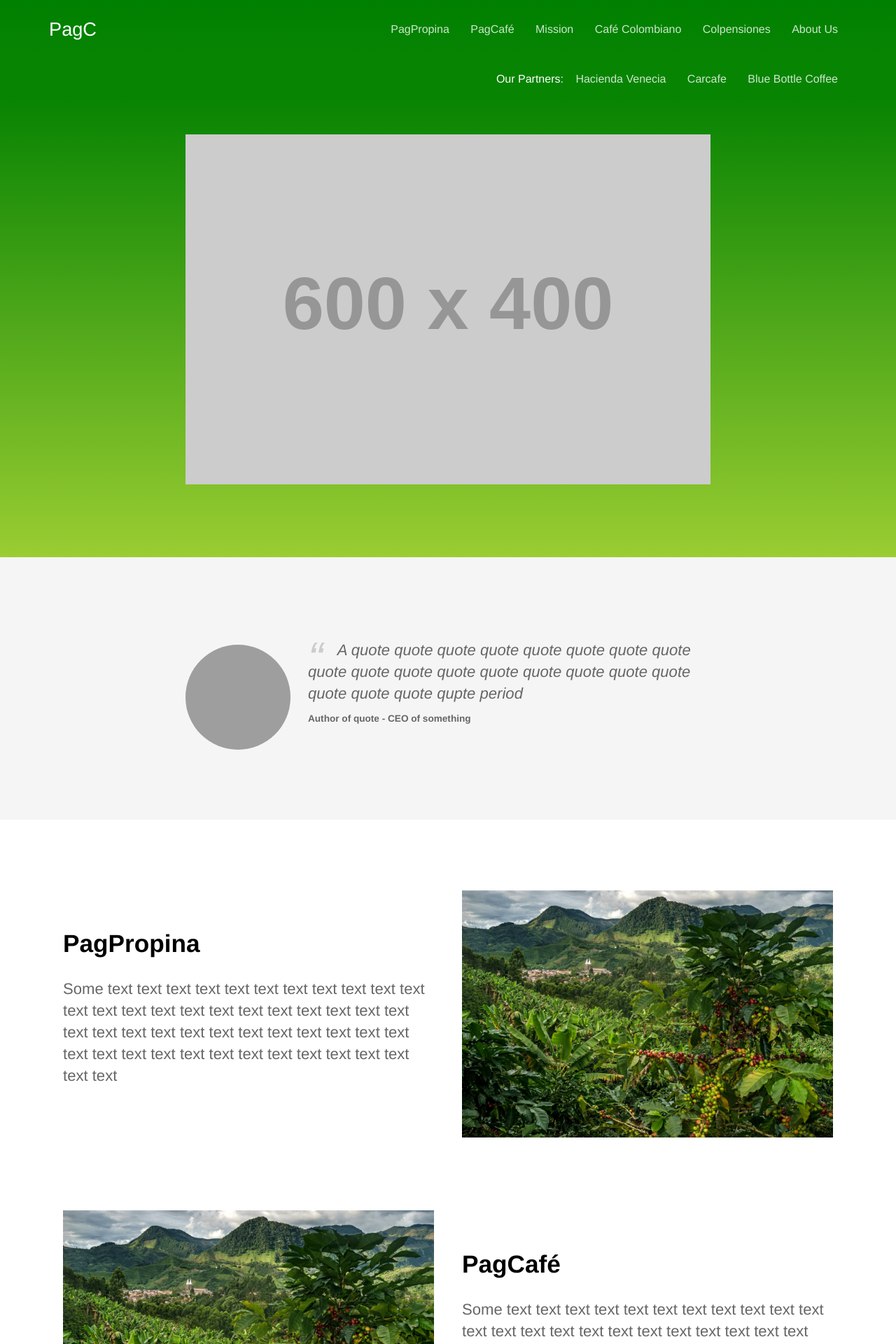
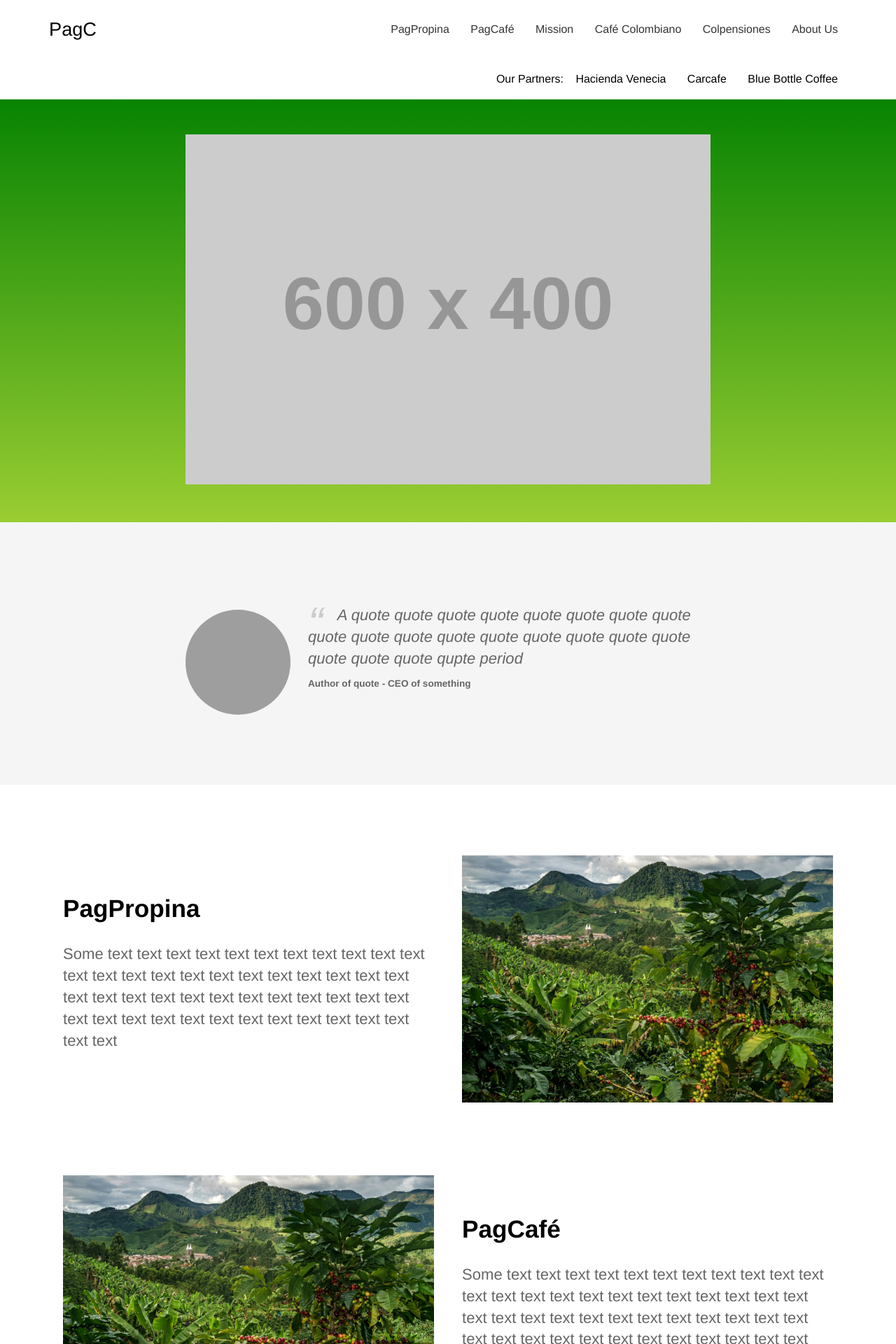
Before and after one commit to evandrewry/pagc-jekyll, a Jekyll site: the page built from index.html, in a window 1280 px wide. Shown: the top 1920 px of the page at 70% size. Built offline with Jekyll 4.4.1, drawn with Linux system fonts in a browser that asks for light colours; grey boxes are pictures that could not be loaded.

Commit message:
make nav white and adjust tablet breakpoint

```diff
--- a/_sass/landing-page.scss
+++ b/_sass/landing-page.scss
@@ -1,11 +1,11 @@
 .partners {
   text-align: right;
-  background: #{$middle-gradient-color};
+  background: $brand-color;
   a {
     margin: 0 3px;
     padding: 20px 10px;
     border-bottom: 1px solid rgba(255,255,255,0);
-    color: rgba(255,255,255,.8);
+    color: $nav-link-color;
     transition: .2s ease-in-out;
 
     @media #{$mid-point} {
@@ -50,7 +50,7 @@
   color: #ffffff;
   text-align: center;
   background: linear-gradient(to bottom, $middle-gradient-color 0%, $secondary-brand-color 100%) no-repeat #a05fb7;
-  padding-top: 50px;
+  padding: 50px 0;
 
   p {
     color: #fff;
--- a/_sass/layout.scss
+++ b/_sass/layout.scss
@@ -18,13 +18,12 @@
 }
 
 header {
-  color: #fff;
+  color: $nav-link-color;
   padding: 20px 0;
-  background: $brand-color; /* Old browsers */
-  background: linear-gradient(to bottom, $brand-color 0%, $middle-gradient-color 100%) no-repeat $brand-color;
+  background: $brand-color;
 
   a {
-    color: #fff;
+    color: $nav-link-color;
     text-decoration: none;
     z-index: 1;
     position: relative;
--- a/_sass/navigation.scss
+++ b/_sass/navigation.scss
@@ -31,8 +31,7 @@ nav {
   a {
     margin: 0 3px;
     padding: 20px 10px;
-    border-bottom: 1px solid rgba(255,255,255,0);
-    color: rgba(255,255,255,.8);
+    color: rgba(0,0,0,.8);
     transition: .2s ease-in-out;
     display: none;
 
@@ -62,8 +61,8 @@ nav {
 
   a:hover {
 
-    border-bottom: 1px solid rgba(255,255,255,.3);
-    color: #fff;
+    border-bottom: 1px solid rgba(0,0,0,.3);
+    color: $nav-link-color;
   }
 
   @media #{$mid-point} {
@@ -73,7 +72,7 @@ nav {
 
       &:hover {
         background: #fff;
-        color: $brand-color;
+        color: $nav-link-color;
       }
     }
   }
--- a/_sass/variables.scss
+++ b/_sass/variables.scss
@@ -1,8 +1,9 @@
-$brand-color: green;
+$nav-link-color: black;
+$brand-color: white;
 $secondary-brand-color: yellowgreen;
-$middle-gradient-color: mix($brand-color, $secondary-brand-color, 95%);
+$middle-gradient-color: mix(green, $secondary-brand-color, 95%);
 
 // Breakpoints
 $tablet: "(min-width: 450px)";
-$mid-point: "(min-width: 620px)";
-$desktop: "(min-width: 768px)";
+$mid-point: "(min-width: 790px)";
+$desktop: "(min-width: 790px)";
```
